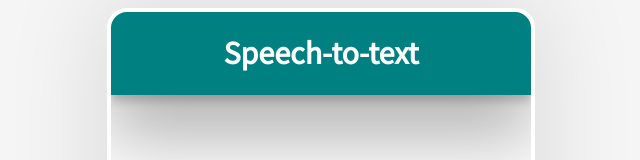
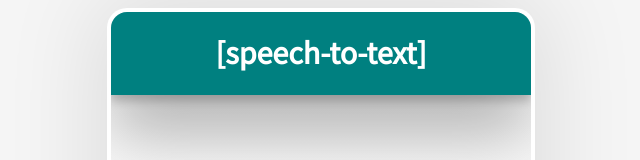
Before and after one commit to ctyamashita/speech-to-text, a plain HTML site: page index.html in a window 1280 px wide. Shown: the top 160 px of the page, without its empty margins (319-959 px from the left). Drawn offline with Linux system fonts and the light colour scheme.

Commit message:
changing h1

```diff
--- a/index.html
+++ b/index.html
@@ -14,7 +14,7 @@
 <body>
   <div class="container">
     <div class="header">
-      <h1>Speech-to-text</h1>
+      <h1>[speech-to-text]</h1>
     </div>
     <div class="msg-container">
       <div class="saved-speech"></div>
```
